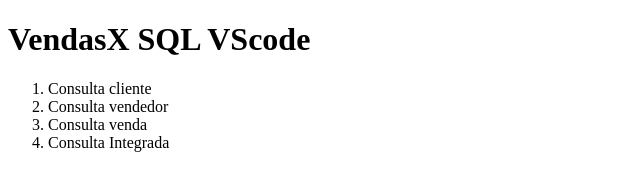
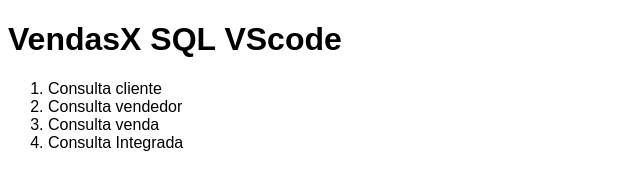
Before and after one commit to Thur00/VendaxSQL, a website: page index.html in a window 1280 px wide. Shown: the whole page, without its empty margins (0-640 px from the left). Drawn offline with Linux system fonts and the light colour scheme.

Commit message:
versão mais recente

```diff
--- a/index.html
+++ b/index.html
@@ -4,14 +4,8 @@
     <meta charset="UTF-8">
     <meta name="viewport" content="width=device-width, initial-scale=1.0">
     <title> VendasX SQL vscode </title>
+    <link rel="stylesheet" type="text/css" href="/style.css">
 </head>
-
-<style>
-    a{
-        text-decoration: none;
-        color: black;
-    }
-</style>
 
 <body>
 
@@ -23,7 +17,6 @@
         <li><a href="./vendedores"> Consulta vendedor </a> </li>
         <li><a href="./vendas"> Consulta venda </a> </li>
         <li><a href="./integrado"> Consulta Integrada </a> </li>
-
     </ol>
 </nav>
 
--- /dev/null
+++ b/public/style.css
@@ -0,0 +1,8 @@
+* {
+    font-family: sans-serif;
+}
+
+a{
+    text-decoration: none;
+    color: black;
+}
```
Also changed, not shown: public/cliente.html (+2 -1 lines), public/integrado.html (+2 -1 lines), public/venda.html (+2 -1 lines), public/vendedor.html (+2 -1 lines).
